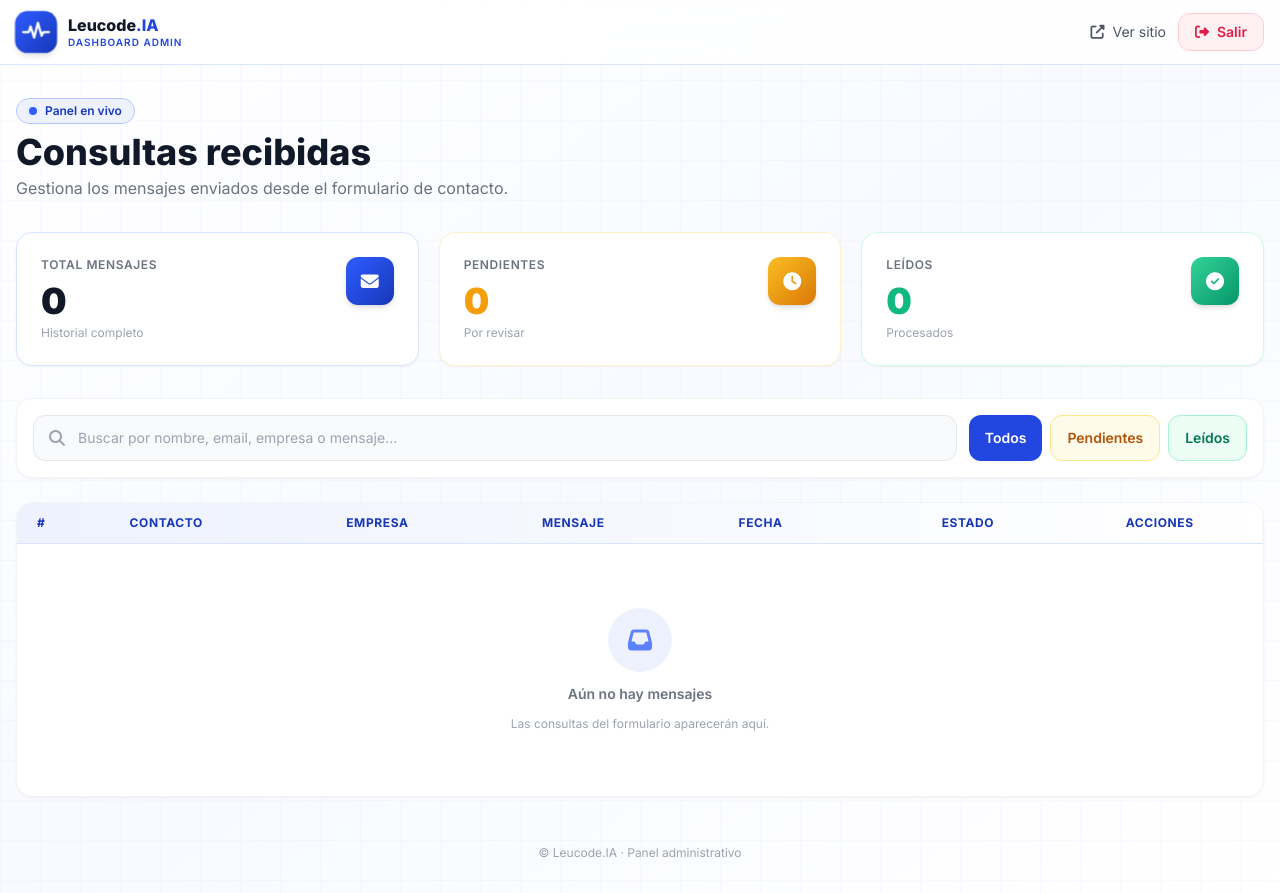
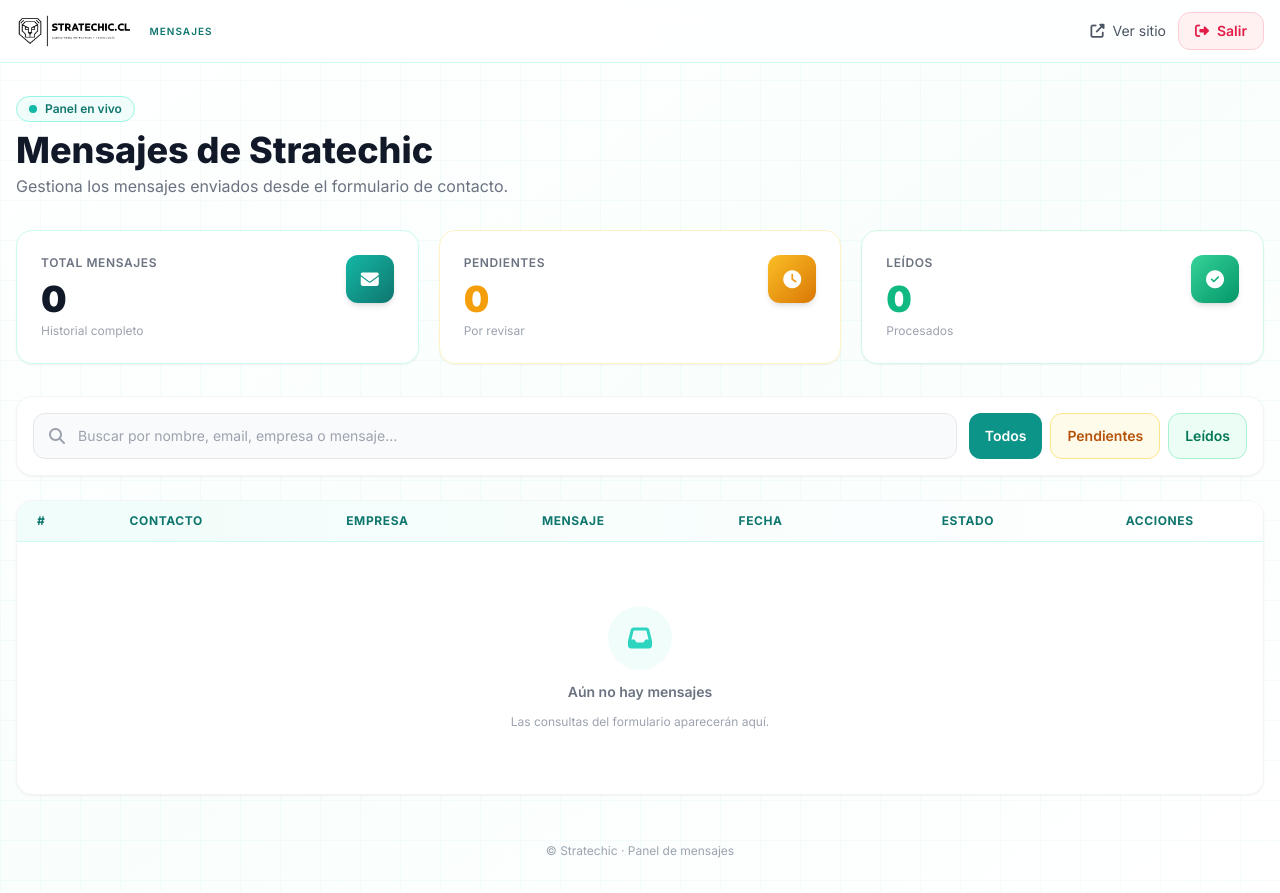
Before and after one commit to kodeskia-byte/STRATECHIC, a Flask app: page /admin/dashboard in a window 1280 px wide. Run offline with Flask 3, Linux system fonts and the light colour scheme; the visitor is signed in with stand-in values (Sample User, id 1); data that the repository does not hold is empty; some libraries are stand-ins or nearby versions.

Commit message:
Mostrar Stratechic en el ingreso y el panel de mensajes.
Co-authored-by: Cursor <cursoragent@cursor.com>

```diff
--- a/app/templates/admin.html
+++ b/app/templates/admin.html
@@ -3,7 +3,8 @@
 <head>
 <meta charset="UTF-8" />
 <meta name="viewport" content="width=device-width, initial-scale=1.0" />
-<title>Dashboard · Leucode.IA</title>
+<title>Mensajes · Stratechic</title>
+<link rel="icon" href="{{ url_for('static', filename='stratechic-logo.png') }}">
 <script src="https://cdn.tailwindcss.com"></script>
 <link rel="stylesheet" href="https://cdnjs.cloudflare.com/ajax/libs/font-awesome/6.4.0/css/all.min.css" />
 <link rel="preconnect" href="https://fonts.googleapis.com" />
@@ -15,8 +16,8 @@
         fontFamily: { sans: ['Inter', 'system-ui', 'sans-serif'] },
         colors: {
           medical: {
-            50:'#eef2ff',100:'#dbe4ff',200:'#b5c6ff',300:'#8aa4ff',400:'#5c82ff',
-            500:'#2f5dff',600:'#2247e0',700:'#1737b8',800:'#122b8f',900:'#0e2167'
+            50:'#f0fdfa',100:'#ccfbf1',200:'#99f6e4',300:'#5eead4',400:'#2dd4bf',
+            500:'#14b8a6',600:'#0d9488',700:'#0f766e',800:'#0b1220',900:'#020617'
           }
         }
       }
@@ -27,8 +28,8 @@
   body { font-family: 'Inter', sans-serif; }
   .grid-bg {
     background-image:
-      linear-gradient(rgba(47,93,255,0.05) 1px, transparent 1px),
-      linear-gradient(90deg, rgba(47,93,255,0.05) 1px, transparent 1px);
+      linear-gradient(rgba(20,184,166,0.08) 1px, transparent 1px),
+      linear-gradient(90deg, rgba(20,184,166,0.08) 1px, transparent 1px);
     background-size: 40px 40px;
   }
   @keyframes ecg-pulse { 0%,100%{transform:scale(1)} 50%{transform:scale(1.08)} }
@@ -38,9 +39,9 @@
   @keyframes slideIn { from{opacity:0;transform:translateX(-20px)} to{opacity:1;transform:translateX(0)} }
   .slide-in { animation: slideIn .4s ease-out both; }
   .stat-card { transition: all .3s ease; }
-  .stat-card:hover { transform: translateY(-4px); box-shadow: 0 20px 40px -10px rgba(47,93,255,.25); }
+  .stat-card:hover { transform: translateY(-4px); box-shadow: 0 20px 40px -10px rgba(20,184,166,.25); }
   .msg-row { transition: background-color .2s ease; }
-  .msg-row:hover { background-color: rgba(47,93,255,0.04); }
+  .msg-row:hover { background-color: rgba(20,184,166,0.06); }
   .btn-icon { transition: all .2s ease; }
   .btn-icon:hover { transform: scale(1.1); }
 </style>
@@ -52,15 +53,8 @@
 <header class="relative z-20 bg-white/80 backdrop-blur-lg border-b border-medical-100 sticky top-0">
   <div class="container mx-auto px-4 py-3 flex items-center justify-between">
     <a href="{{ url_for('main.index') }}" class="flex items-center gap-3 group">
-      <div class="ecg-logo w-10 h-10 rounded-xl flex items-center justify-center shadow-md" style="background: linear-gradient(135deg, #2f5dff, #1737b8);">
-        <svg viewBox="0 0 32 32" class="w-7 h-7" fill="none" stroke="white" stroke-width="2.5" stroke-linecap="round" stroke-linejoin="round">
-          <path d="M2 16 L8 16 L10 10 L14 22 L18 6 L22 20 L24 16 L30 16"/>
-        </svg>
-      </div>
-      <div>
-        <div class="font-extrabold text-gray-900 leading-tight">Leucode<span class="text-medical-600">.IA</span></div>
-        <div class="text-[10px] text-medical-600 font-semibold tracking-widest uppercase">Dashboard admin</div>
-      </div>
+      <img src="{{ url_for('static', filename='stratechic-logo.png') }}" alt="Stratechic" class="h-9 w-auto">
+      <div class="text-[10px] text-medical-700 font-semibold tracking-widest uppercase">Mensajes</div>
     </a>
     <div class="flex items-center gap-3">
       <a href="{{ url_for('main.index') }}" target="_blank" class="hidden sm:inline-flex items-center gap-2 text-sm text-gray-600 hover:text-medical-600 transition-colors">
@@ -102,7 +96,7 @@
         </span>
         Panel en vivo
       </div>
-      <h1 class="text-3xl md:text-4xl font-extrabold text-gray-900">Consultas recibidas</h1>
+      <h1 class="text-3xl md:text-4xl font-extrabold text-gray-900">Mensajes de Stratechic</h1>
       <p class="text-gray-500 mt-1">Gestiona los mensajes enviados desde el formulario de contacto.</p>
     </div>
   </div>
@@ -203,7 +197,7 @@
             </td>
             <td class="px-5 py-4">
               {% if m.empresa %}
-                <span class="inline-flex items-center gap-1 text-sm text-gray-700"><i class="fas fa-hospital text-medical-400"></i> {{ m.empresa }}</span>
+                <span class="inline-flex items-center gap-1 text-sm text-gray-700"><i class="fas fa-building text-medical-600"></i> {{ m.empresa }}</span>
               {% else %}
                 <span class="text-gray-300">—</span>
               {% endif %}
@@ -288,7 +282,7 @@
       <div class="space-y-1 text-sm">
         <a href="mailto:{{ m.email }}" class="flex items-center gap-2 text-medical-600"><i class="fas fa-envelope"></i> {{ m.email }}</a>
         {% if m.telefono %}<div class="flex items-center gap-2 text-gray-500"><i class="fas fa-phone"></i> {{ m.telefono }}</div>{% endif %}
-        {% if m.empresa %}<div class="flex items-center gap-2 text-gray-500"><i class="fas fa-hospital"></i> {{ m.empresa }}</div>{% endif %}
+        {% if m.empresa %}<div class="flex items-center gap-2 text-gray-500"><i class="fas fa-building"></i> {{ m.empresa }}</div>{% endif %}
       </div>
       <p class="text-sm text-gray-700 mt-3 pt-3 border-t border-gray-100">{{ m.mensaje }}</p>
       <div class="flex gap-2 mt-4">
@@ -319,7 +313,7 @@
   <p id="noResults" class="hidden text-center text-gray-400 py-8"><i class="fas fa-search"></i> Sin resultados para tu búsqueda.</p>
 
   <footer class="mt-12 text-center text-xs text-gray-400">
-    © {{ config.STORE_NAME or 'Leucode.IA' }} · Panel administrativo
+    © Stratechic · Panel de mensajes
   </footer>
 </section>
 
```
Also changed, not shown: app/templates/login.html (+21 -33 lines).
